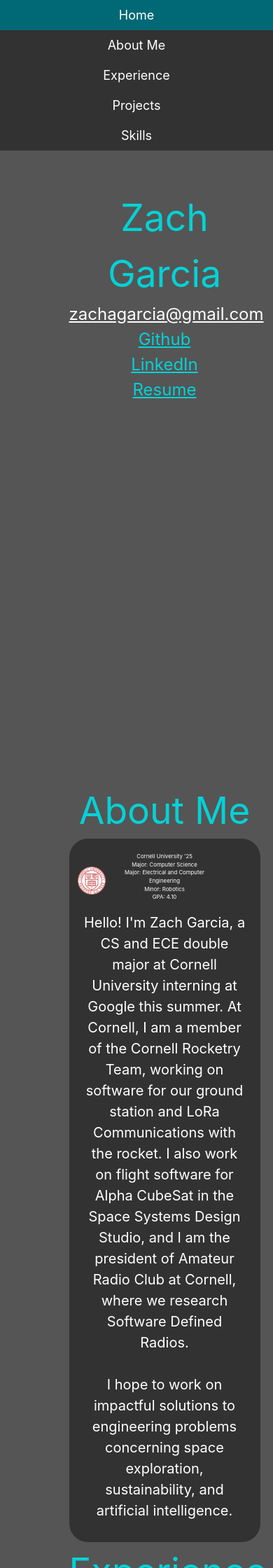
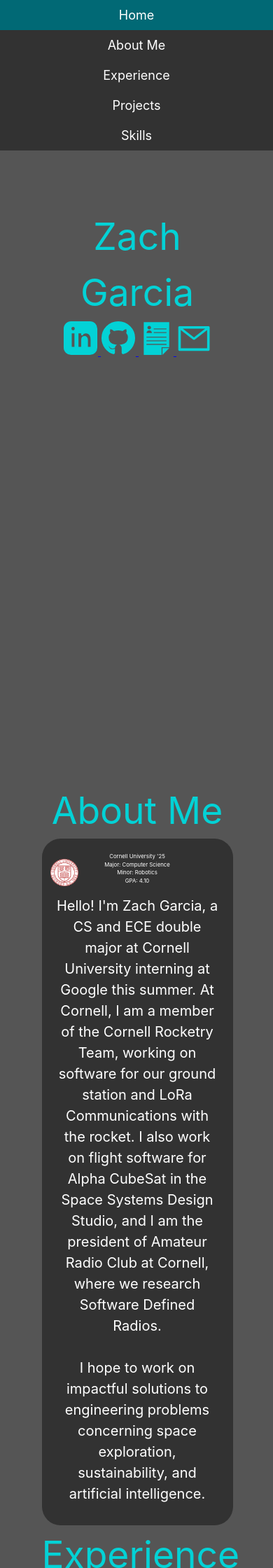
Before and after one commit to ZachGarcia42/zachgarcia42.github.io, a Jekyll site: the page built from index.markdown, in a window 390 px wide. Shown: the top 2240 px of the page at 70% size. Built offline with Jekyll 4.4.1, drawn with Linux system fonts in a browser that asks for light colours.

Commit message:
Add icons and project code links

```diff
--- a/_layouts/default.html
+++ b/_layouts/default.html
@@ -34,14 +34,41 @@
   <div class="section content" id="home">
     <h1 id="name">Zach Garcia</h1>
     <!-- <p>zachagarcia@gmail.com</p> -->
-    <a id="email" target="_blank" rel="nofollow" href="mailto:zachagarcia@gmail.com">zachagarcia@gmail.com</a>
+    <!-- <a id="email" target="_blank" rel="nofollow" href="mailto:zachagarcia@gmail.com">zachagarcia@gmail.com</a>
     <br>
     <a id="github" target="_blank" rel="nofollow" href="https://github.com/ZachGarcia42">Github</a>
     <br>
     <a id="linkedin" target="_blank" rel="nofollow" href="https://www.linkedin.com/in/zachgarcia42">LinkedIn</a>
     <br>
     <a id="resume" target="_blank" rel="nofollow" href="../assets/files/Zach Garcia Resume.pdf">Resume</a>
-
+    <br> -->
+    <div class="icons" id="icons">
+      <a id="linkedin_icon" href="https://www.linkedin.com/in/zachgarcia42" target="_blank">
+        <svg viewBox="-1, -1, 26, 26">
+          <path
+            d="M19 0h-14c-2.761 0-5 2.239-5 5v14c0 2.761 2.239 5 5 5h14c2.762 0 5-2.239 5-5v-14c0-2.761-2.238-5-5-5zm-11 19h-3v-11h3v11zm-1.5-12.268c-.966 0-1.75-.79-1.75-1.764s.784-1.764 1.75-1.764 1.75.79 1.75 1.764-.783 1.764-1.75 1.764zm13.5 12.268h-3v-5.604c0-3.368-4-3.113-4 0v5.604h-3v-11h3v1.765c1.396-2.586 7-2.777 7 3.476v6.759z" />
+        </svg>
+      </a>
+      <a id="github_icon" href="https://github.com/ZachGarcia42" target="_blank">
+        <svg viewBox="-1, -1, 26, 26">
+          <path
+            d="M12 0c-6.626 0-12 5.373-12 12 0 5.302 3.438 9.8 8.207 11.387.599.111.793-.261.793-.577v-2.234c-3.338.726-4.033-1.416-4.033-1.416-.546-1.387-1.333-1.756-1.333-1.756-1.089-.745.083-.729.083-.729 1.205.084 1.839 1.237 1.839 1.237 1.07 1.834 2.807 1.304 3.492.997.107-.775.418-1.305.762-1.604-2.665-.305-5.467-1.334-5.467-5.931 0-1.311.469-2.381 1.236-3.221-.124-.303-.535-1.524.117-3.176 0 0 1.008-.322 3.301 1.23.957-.266 1.983-.399 3.003-.404 1.02.005 2.047.138 3.006.404 2.291-1.552 3.297-1.23 3.297-1.23.653 1.653.242 2.874.118 3.176.77.84 1.235 1.911 1.235 3.221 0 4.609-2.807 5.624-5.479 5.921.43.372.823 1.102.823 2.222v3.293c0 .319.192.694.801.576 4.765-1.589 8.199-6.086 8.199-11.386 0-6.627-5.373-12-12-12z" />
+        </svg>
+      </a>
+      <a id="resume_icon" href="../assets/files/Zach Garcia Resume.pdf" target="_blank">
+        <svg viewBox="180, 50, 330, 450">
+          <path
+            d="m186.67 70v420h228.66v-98h98v-322zm70 46.668c6.1875 0 12.121 2.457 16.496 6.832 4.3789 4.375 6.8359 10.312 6.8359 16.5s-2.457 12.125-6.8359 16.5c-4.375 4.375-10.309 6.832-16.496 6.832-6.1914 0-12.125-2.457-16.5-6.832s-6.8359-10.312-6.8359-16.5 2.4609-12.125 6.8359-16.5 10.309-6.832 16.5-6.832zm0 58.332c9.2812 0 18.184 3.6875 24.746 10.25 6.5664 6.5664 10.254 15.469 10.254 24.75h-70c0-9.2812 3.6875-18.184 10.25-24.75 6.5625-6.5625 15.465-10.25 24.75-10.25zm221.67 186.67h-256.67v-11.668h256.67zm0-46.668h-256.67v-11.668h256.67zm0-46.668h-256.67v-11.664h256.67zm0-58.332h-163.33l-0.003906-11.668h163.33zm0-46.668h-163.33l-0.003906-11.664h163.33z" />
+          <path d="m426.86 490 86.473-86.473h-86.473z" />
+        </svg>
+      </a>
+      <a id="email icon" href="mailto:zachagarcia@gmail.com" target="_blank">
+        <svg viewBox="10, 150, 1000, 700">
+          <path
+            d="M928 160H96c-17.7 0-32 14.3-32 32v640c0 17.7 14.3 32 32 32h832c17.7 0 32-14.3 32-32V192c0-17.7-14.3-32-32-32zm-40 110.8V792H136V270.8l-27.6-21.5 39.3-50.5 42.8 33.3h643.1l42.8-33.3 39.3 50.5-27.7 21.5zM833.6 232L512 482 190.4 232l-42.8-33.3-39.3 50.5 27.6 21.5 341.6 265.6a55.99 55.99 0 0 0 68.7 0L888 270.8l27.6-21.5-39.3-50.5-42.7 33.2z" />
+        </svg>
+      </a>
+    </div>
   </div>
 
   <div class="section" id="about" data-section="about">
@@ -52,7 +79,6 @@
         <p id="schoolinfo">
           Cornell University '25 <br>
           Major: Computer Science <br>
-          Major: Electrical and Computer Engineering<br>
           Minor: Robotics <br>
           GPA: 4.10 <br>
         </p>
@@ -125,9 +151,16 @@
         <li>Added the capability to invalidate erroneous button readings to improve deployment detection</li>
       </ul>
       <br>
+      <a href="https://github.com/Alpha-CubeSat/oop-flight-code/tree/main/src" target="_blank">
+        <svg viewBox="-1, -1, 26, 26">
+          <path
+            d="M12 0c-6.626 0-12 5.373-12 12 0 5.302 3.438 9.8 8.207 11.387.599.111.793-.261.793-.577v-2.234c-3.338.726-4.033-1.416-4.033-1.416-.546-1.387-1.333-1.756-1.333-1.756-1.089-.745.083-.729.083-.729 1.205.084 1.839 1.237 1.839 1.237 1.07 1.834 2.807 1.304 3.492.997.107-.775.418-1.305.762-1.604-2.665-.305-5.467-1.334-5.467-5.931 0-1.311.469-2.381 1.236-3.221-.124-.303-.535-1.524.117-3.176 0 0 1.008-.322 3.301 1.23.957-.266 1.983-.399 3.003-.404 1.02.005 2.047.138 3.006.404 2.291-1.552 3.297-1.23 3.297-1.23.653 1.653.242 2.874.118 3.176.77.84 1.235 1.911 1.235 3.221 0 4.609-2.807 5.624-5.479 5.921.43.372.823 1.102.823 2.222v3.293c0 .319.192.694.801.576 4.765-1.589 8.199-6.086 8.199-11.386 0-6.627-5.373-12-12-12z" />
+        </svg>
+      </a>
       <br>
       <br>
-      <div class="container">
+      <br>
+      <div class="container" id="rats_grid">
         <iframe id=ratsvid width="178" height="315" src="https://www.youtube.com/embed/Xi2OhtbPn3E"
           title="YouTube video player" frameborder="0"
           allow="accelerometer; autoplay; clipboard-write; encrypted-media; gyroscope; picture-in-picture; web-share"
@@ -143,6 +176,13 @@
         <li>Added Reed-Solomon forward error correction to improve packet reception</li>
       </ul>
       </p>
+      <br>
+      <a href="https://github.com/ZachGarcia42/RATS-Software" target="_blank">
+        <svg viewBox="-1, -1, 26, 26">
+          <path
+            d="M12 0c-6.626 0-12 5.373-12 12 0 5.302 3.438 9.8 8.207 11.387.599.111.793-.261.793-.577v-2.234c-3.338.726-4.033-1.416-4.033-1.416-.546-1.387-1.333-1.756-1.333-1.756-1.089-.745.083-.729.083-.729 1.205.084 1.839 1.237 1.839 1.237 1.07 1.834 2.807 1.304 3.492.997.107-.775.418-1.305.762-1.604-2.665-.305-5.467-1.334-5.467-5.931 0-1.311.469-2.381 1.236-3.221-.124-.303-.535-1.524.117-3.176 0 0 1.008-.322 3.301 1.23.957-.266 1.983-.399 3.003-.404 1.02.005 2.047.138 3.006.404 2.291-1.552 3.297-1.23 3.297-1.23.653 1.653.242 2.874.118 3.176.77.84 1.235 1.911 1.235 3.221 0 4.609-2.807 5.624-5.479 5.921.43.372.823 1.102.823 2.222v3.293c0 .319.192.694.801.576 4.765-1.589 8.199-6.086 8.199-11.386 0-6.627-5.373-12-12-12z" />
+        </svg>
+      </a>
     </div>
   </div>
 
--- a/assets/css/style.css
+++ b/assets/css/style.css
@@ -148,7 +148,7 @@ div.content {
 }
 
 div.content h1 {
-  margin-top: 20%;
+  margin-top: 30%;
 }
 
 div.container {
@@ -159,6 +159,20 @@ div.container {
   column-gap: 5px;
   width: 100%;
   justify-content: center;
+}
+
+div.icons a svg {
+  height: 50px;
+  width: 50px;
+  stroke: rgb(3, 210, 214);
+  fill: rgb(3, 210, 214);
+}
+
+div.info a svg {
+  height: 80px;
+  width: 80px;
+  stroke: white;
+  fill: white;
 }
 
 div img {
@@ -177,15 +191,22 @@ div img.logo {
 
 #ratsvid {
   float: right;
+  margin-left: auto;
 }
 
 #schoolinfo,
 #google,
 #tesla,
-#alpha,
+#alpha {
+  grid-column-start: 2;
+  grid-column-end: 4;
+  grid-row-start: 1;
+  font-size: 2vw;
+}
+
 #rats {
   grid-column-start: 2;
-  grid-column-end: 4;
+  grid-column-end: 5;
   grid-row-start: 1;
   font-size: 2vw;
 }
@@ -235,6 +256,23 @@ div.section p {
 }
 
 @media screen and (max-width: 900px) {
+  #rats_grid {
+    display: grid;
+    align-items: center;
+    grid-template-columns: 17% 33% 33% 17%;
+    grid-template-areas: 'a b c d';
+    column-gap: 5px;
+    width: 100%;
+    justify-content: center;
+  }
+
+  #rats {
+    grid-column-start: 3;
+    grid-column-end: 4;
+    grid-row-start: 1;
+    font-size: 5vw;
+  }
+
   ul.sidenav {
     width: 100%;
     height: auto;
@@ -245,6 +283,10 @@ div.section p {
   ul.sidenav li a {
     float: left;
     padding: 15px;
+  }
+
+  div.section {
+    margin-left: 15%;
   }
 
   div h1 {
```
